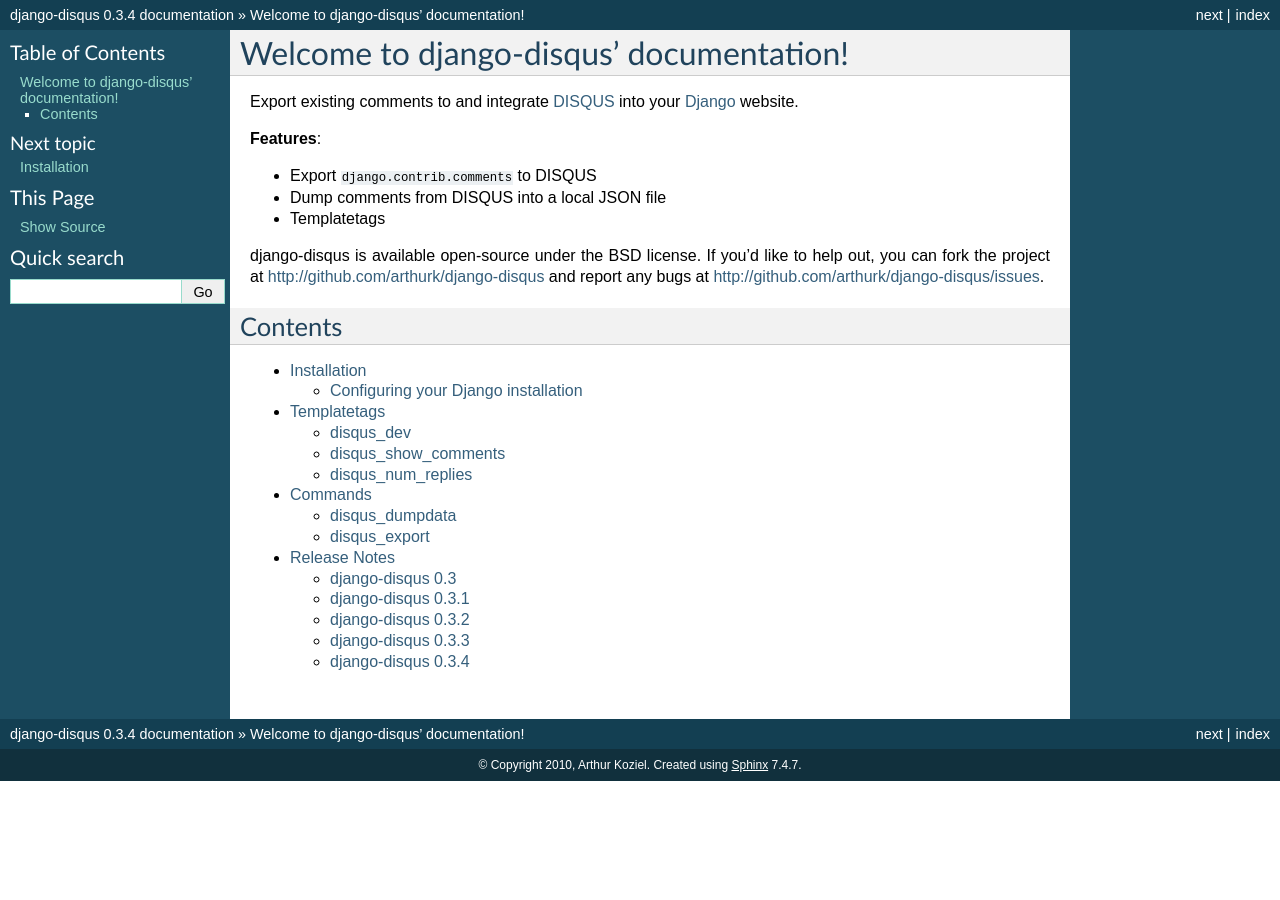
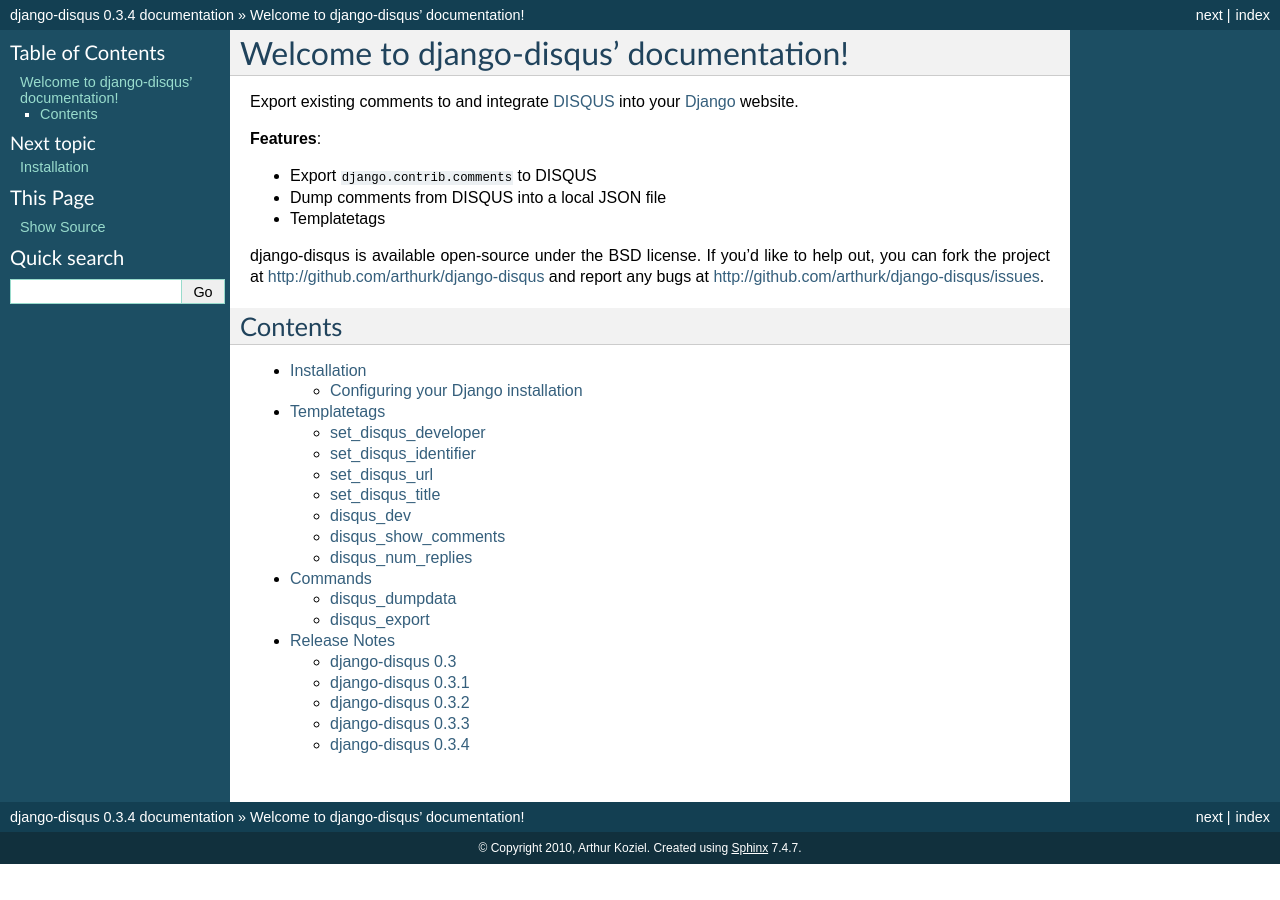
Before and after one commit to arthurk/django-disqus, a Sphinx documentation site: the page built from docs/index.rst, in a window 1280 px wide. Built offline with Sphinx 7.4.7, drawn with Linux system fonts in a browser that asks for light colours; some of the changed lines change nothing that is shown.

Commit message:
Documented the new template tags and other changes

```diff
--- a/docs/templatetags.rst
+++ b/docs/templatetags.rst
@@ -5,6 +5,50 @@
 
 Before you can use the template tags, you need to load them with
 ``{% load disqus_tags %}``.
+
+set_disqus_developer
+--------------------
+
+Adds ``disqus_deveoper`` variable to the context for the current block. The context variable is used in the :ref:`disqus_show_comments` and :ref:`disqus_num_replies` templatetags for signaling Disqus you are in testing mode. See
+`JavaScript configuration vairables documentation <http://docs.disqus.com/help/2/>`_ for more information.
+
+Example::
+
+	{% load disqus_tags %}
+	{% set_disqus_developer 1 %}
+
+set_disqus_identifier
+---------------------
+
+Adds ``disqus_identifier`` variable to the context for the current block. The context variable is used in the :ref:`disqus_show_comments` and :ref:`disqus_num_replies` templatetags to assign a unique value for this page. The value can be a static value or a variable.  See
+`JavaScript configuration vairables documentation <http://docs.disqus.com/help/2/>`_ for more information.
+
+Example::
+
+	{% load disqus_tags %}
+	{% set_disqus_identifier object.id %}
+
+set_disqus_url
+--------------
+
+Adds ``disqus_url`` variable to the context for the current block. The context variable is used in the :ref:`disqus_show_comments` and :ref:`disqus_num_replies` templatetags to assign a the URL for this page. This is very important if there are several ways to reach this page (mobile and desktop versions, for example). The value can be a static value or a variable.  See
+`JavaScript configuration vairables documentation <http://docs.disqus.com/help/2/>`_ for more information.
+
+Example::
+
+	{% load disqus_tags %}
+	{% set_disqus_url object.get_absolute_url %}
+
+set_disqus_title
+----------------
+
+Adds ``disqus_title`` variable to the context for the current block. The context variable is used in the :ref:`disqus_show_comments` and :ref:`disqus_num_replies` templatetags to assign a title for this page. If your ``<title>`` tag contains extra cruft, this is useful for setting a easier to read title. The value can be a static value or a variable.  See
+`JavaScript configuration vairables documentation <http://docs.disqus.com/help/2/>`_ for more information.
+
+Example::
+
+	{% load disqus_tags %}
+	{% set_disqus_title object.headline %}
 
 disqus_dev
 ----------
@@ -29,8 +73,8 @@
 disqus_show_comments
 --------------------
 
-Return the HTML code to display DISQUS comments. This includes
-the comments for the current Thread and the comment form.
+Renders the ``disqus/show_comments.html`` template to display DISQUS comments, including any configuration variables set in this template block. The comments for the current Thread and the comment form are displayed to the user. See the
+`embed code <http://docs.disqus.com/developers/universal/>`_ for more information.
 
 Example::
 
@@ -53,13 +97,14 @@
 disqus_num_replies
 ------------------
 
-Return the HTML/Javascript code that transforms links which end with an
-``#disqus_thread`` anchor into the thread's comment count.
+Renders the ``disqus/num_replies.html`` template, including any configuration variables set in this template block. This code that transforms links which end with a ``#disqus_thread`` anchor into the thread's comment count.
+
+Disqus recommends including a ``data-disqus-identifier`` parameter to the ``<a>`` tag for consistent lookup. Make sure you also use :ref:`set_disqus_identifier` on the page it links to, as well.
 
 Example::
 
     {% load disqus_tags %}
-    <a href="{{ object.get_absolute_url }}#disqus_thread">View Comments</a>
+    <a href="{{ object.get_absolute_url }}#disqus_thread" data-disqus-identifier="{{ object.id }}">View Comments</a>
     {% disqus_num_replies %}
 
 Template Tag output::
```
